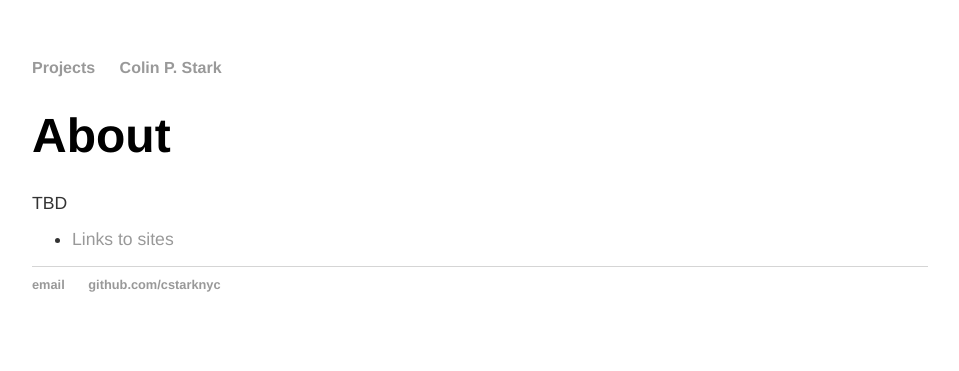
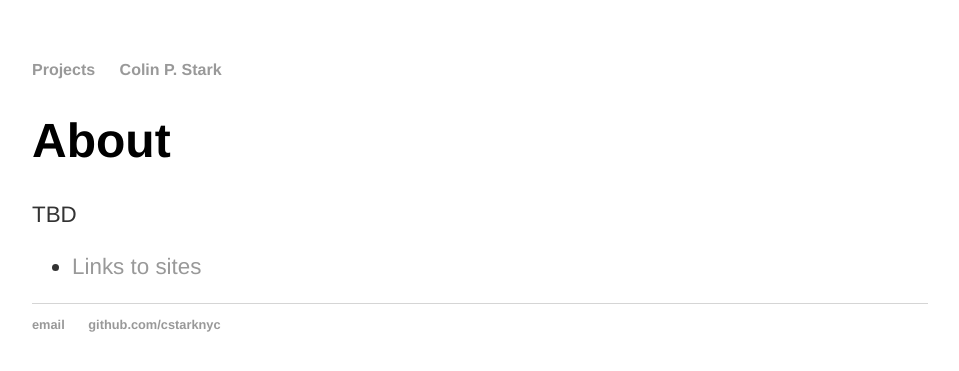
Before and after one commit to cstarkjp/cstarkjp.github.io, a Jekyll site: the page built from about/index.html, in a window 1280 px wide. Shown: the top 371 px of the page, without its empty margins (160-1119 px from the left). Built offline with Jekyll 4.4.1, drawn with Linux system fonts in a browser that asks for light colours.

Commit message:
Tweaking

```diff
--- a/css/main.css
+++ b/css/main.css
@@ -3,7 +3,7 @@
 a { text-decoration: none; color: #999; }
 a:hover { text-decoration: underline; }
 
-p, ul { font-size: 1.1em; line-height: 1.0em; color: #333; font-family: 'Helvetica', 'Arial', 'Sans-Serif'; }
+p, ul { font-size: 1.4em; line-height: 1.3em; color: #333; font-family: 'Helvetica', 'Arial', 'Sans-Serif'; }
 
 h1, h2, h3, h4 { font-family: 'Helvetica', 'Arial', 'Sans-Serif'; }
 h1 { font-size: 3em;  }
```
